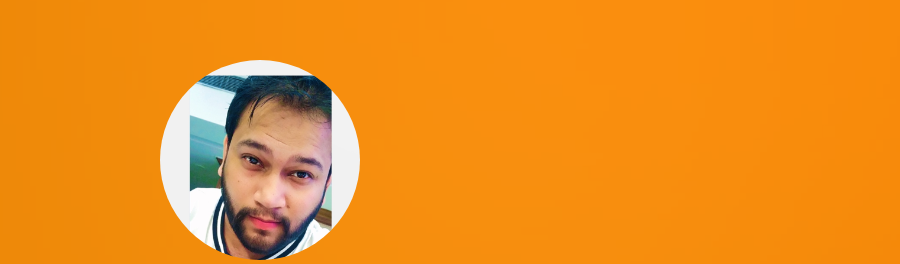
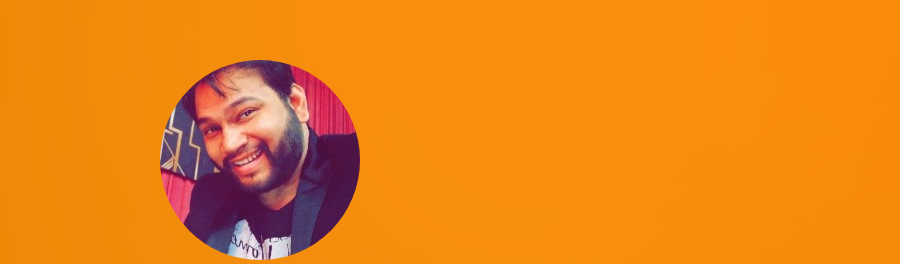
Before and after one commit to ckhanna3/Portfolio, a plain HTML site: page index.html in a window 1280 px wide. Shown: the part 121-385 px from the top of the page, without its empty margins (380-1280 px from the left). Drawn offline with nearby package versions, Linux system fonts and the light colour scheme; files whose address does not match are found by name.

Commit message:
Update index.html

```diff
--- a/index.html
+++ b/index.html
@@ -54,7 +54,7 @@
 				<div class="col-md-8 col-md-offset-2 text-center">
 					<div class="display-t js-fullheight">
 						<div class="display-tc js-fullheight animate-box" data-animate-effect="fadeIn">
-							<div class="profile-thumb" style="background: url(images/dp.jpeg);"></div>
+							<div class="profile-thumb" style="background: url(images/0.jpeg);"></div>
 							<h1><span>Chirag Khanna</span></h1>
 							<h3><span>Web Developer / Cloud Engineer</span></h3>
 							<p>
```
